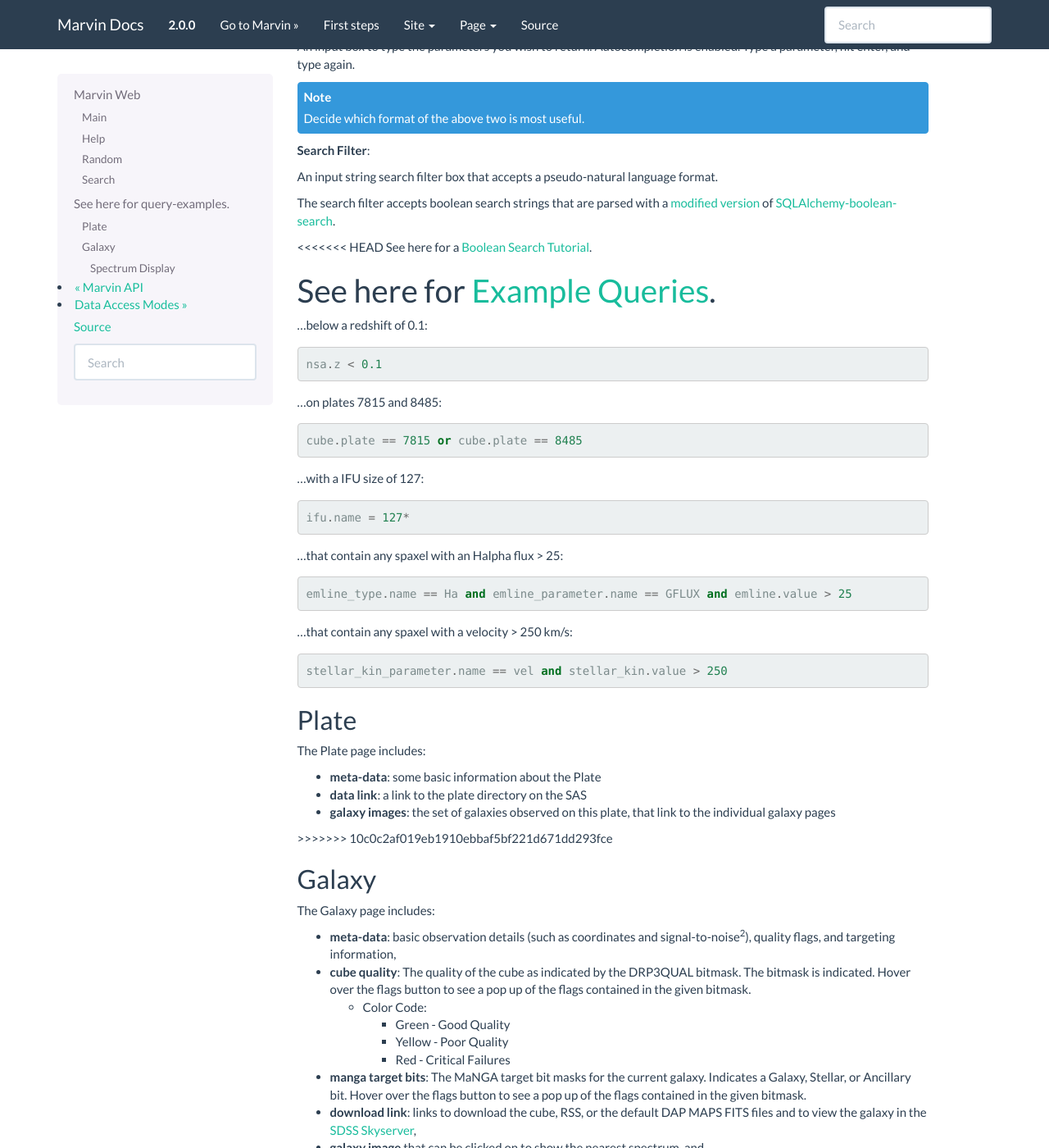
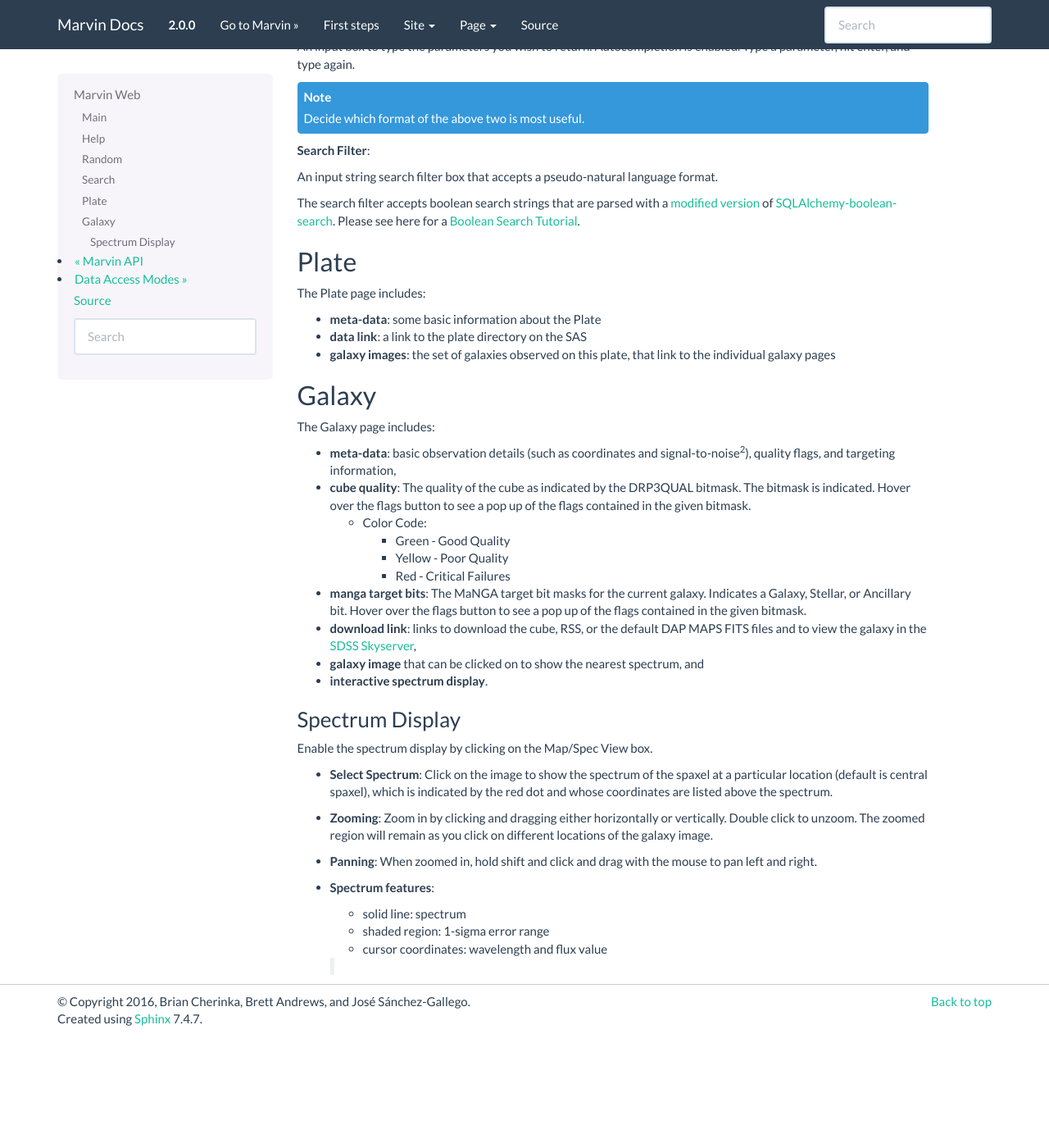
Before and after one commit to sdss/marvin, a Sphinx documentation site: the page built from docs/sphinx/web.rst, in a window 1280 px wide and 1400 px high, scrolled down 835 px. Shown: the whole window at 82% size. Built offline with Sphinx 7.4.7, drawn with Linux system fonts in a browser that asks for light colours; pages that are not in the unit, such as notebooks, are missing from menus; after the commit the page ends 2099 px from its top, so only the background shows below that.

Commit message:
merge Brian's changes to web.rst

```diff
--- a/docs/sphinx/web.rst
+++ b/docs/sphinx/web.rst
@@ -69,38 +69,9 @@ An input string search filter box that accepts a pseudo-natural language format.
 The search filter accepts boolean search strings that are parsed with a
 `modified version <https://github.com/havok2063/SQLAlchemy-boolean-search>`_ of
 `SQLAlchemy-boolean-search
-<https://github.com/lingthio/SQLAlchemy-boolean-search>`_.
+<https://github.com/lingthio/SQLAlchemy-boolean-search>`_. Please see here for a
+:doc:`boolean-search-tutorial`.
 
-<<<<<<< HEAD
-See here for a :doc:`boolean-search-tutorial`.
-
-See here for :doc:`query-examples`.
-=======
-Example searches
-^^^^^^^^^^^^^^^^
-
-Find galaxies...
-""""""""""""""""
-
-...below a redshift of 0.1::
-
-    nsa.z < 0.1
-
-...on plates 7815 and 8485::
-
-    cube.plate == 7815 or cube.plate == 8485
-
-...with a IFU size of 127::
-
-    ifu.name = 127*
-
-...that contain any spaxel with an Halpha flux > 25::
-
-    emline_type.name == Ha and emline_parameter.name == GFLUX and emline.value > 25
-
-...that contain any spaxel with a velocity > 250 km/s::
-
-    stellar_kin_parameter.name == vel and stellar_kin.value > 250
 
 .. _web-plate:
 
@@ -117,7 +88,6 @@ The Plate page includes:
   that link to the individual galaxy pages
 
 .. _web-galaxy:
->>>>>>> 10c0c2af019eb1910ebbaf5bf221d671dd293fce
 
 Galaxy
 ------
@@ -173,6 +143,3 @@ Enable the spectrum display by clicking on the Map/Spec View box.
   * solid line: spectrum
   * shaded region: 1-sigma error range
   * cursor coordinates: wavelength and flux value
-
-
-.
```
Also changed, not shown: docs/sphinx/query.rst (+0 -13 lines).
